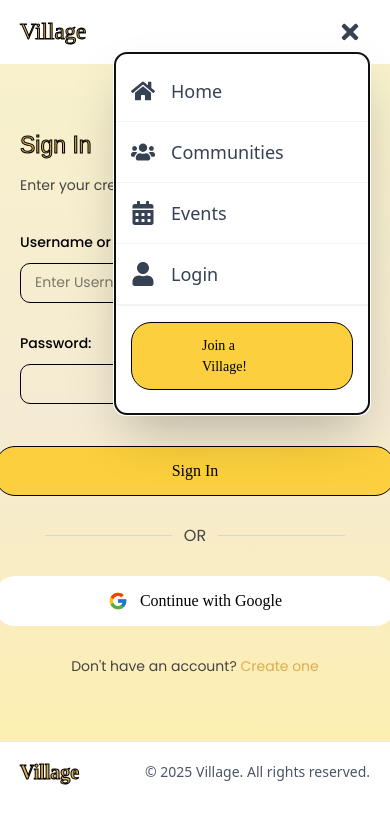
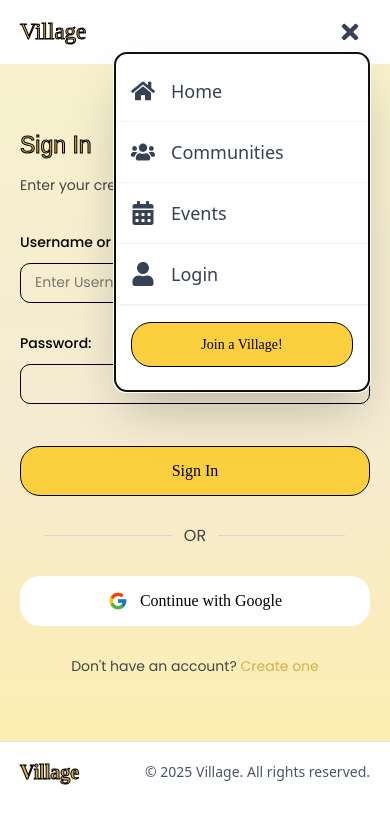
Before and after one commit to GenialSmileAdam/Village-, a React (Vite) app: page /login in a window 390 px wide. Both pictures are taken after a click on the button 350 px from the left and 32 px from the top of the page. Shown: the top 824 px of the page. Built offline with nearby package versions, Linux system fonts and the light colour scheme; a web font is replaced by a local one.

Commit message:
feat: Fixed Drop Down Menu Button Issue, Hero Section Overlay Issue and Login Page Buttons Width Issues

```diff
--- a/src/components/Navbar.jsx
+++ b/src/components/Navbar.jsx
@@ -100,7 +100,7 @@
                                 {!user && (
                                     <Link
                                         to="/signup"
-                                        className="button--primary w-full py-3 flex-center"
+                                        className="button--primary flex-center text-center"
                                     >
                                         Join a Village!
                                     </Link>
--- a/src/index.css
+++ b/src/index.css
@@ -126,7 +126,7 @@
     .form_input> input{
         height: 40px;
         border-radius: 10px;
-        padding: 0px 1em;
+        padding: 0 1em;
     }
 
     .form_input> input[placeholder]{
@@ -138,7 +138,7 @@
 @layer components{
     .button--primary {
         background-color: var(--color-secondary);
-        padding: 11px 70px;
+        padding: 11px 60px;
         border-radius: var(--radius-button);
         border: black solid 1px;
         font-family: var(--font-secondary), serif;
--- a/src/pages/Home.jsx
+++ b/src/pages/Home.jsx
@@ -10,7 +10,7 @@
 function Hero(){
     const {user} = useAuth();
     return(
-        <section className="h-92.5 flex flex-col justify-center items-start gap-3 overflow-hidden lg:h-[90vh]">
+        <section className="h-92.5 relative flex flex-col justify-center items-start gap-3 overflow-hidden lg:h-[90vh]">
             <Head title="Home" />
 
             <div className="hero-gradient-bg"></div>
@@ -36,7 +36,7 @@
 
 function About(){
     return(
-        <section id="about">
+        <section id="about" >
             <h2>About Village</h2>
             <div className="lg:flex justify-aroundt gap-3 lg:pt-5">
 
--- a/src/pages/Login.jsx
+++ b/src/pages/Login.jsx
@@ -88,7 +88,7 @@
                     <div className="w-full flex-col gap-[1rem] flex-center mt-3">
                         <button
                             type="submit"
-                            className="button--primary w-[400px] h-[50px]"
+                            className="button--primary h-[50px] w-[350px] min-w-0 sm:w-100 sm:min-w-85 "
                             disabled={isSubmitting}
                         >
                             {isSubmitting ? "Signing in..." : "Sign In"}
@@ -102,7 +102,7 @@
 
                         <button
                             type="button"
-                            className="button--primary w-[400px] h-[50px] bg-white border-0  flex-center gap-3"
+                            className="button--primary h-[50px] w-[350px] min-w-0 sm:w-100  bg-white border-0  flex-center gap-3"
                         >
                             <FcGoogle className="text-xl" />
                             Continue with Google
--- a/src/pages/SignUp.jsx
+++ b/src/pages/SignUp.jsx
@@ -198,7 +198,7 @@
                         <button
                             disabled={isSubmitting || successMessage}
                             type="submit"
-                            className="button--primary w-[400px] h-[50px]"
+                            className="button--primary h-[50px] w-[350px] min-w-0 sm:w-100 sm:min-w-85"
                         >
                             {isSubmitting ? "Creating Account..." : "Create Account"}
                         </button>
```
